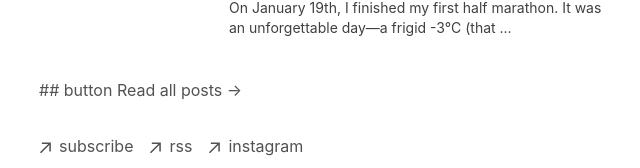
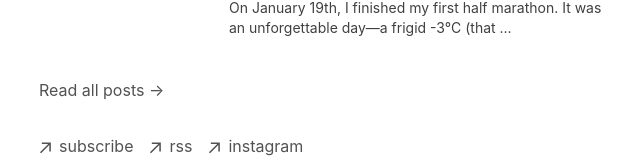
Before and after one commit to supermandee/supermandee.github.io, a Next.js app: page / in a window 1280 px wide. Shown: the part 510-678 px from the top of the page, without its empty margins (313-953 px from the left). Built offline with nearby package versions, Linux system fonts and the light colour scheme.

Commit message:
update button

```diff
--- a/app/page.tsx
+++ b/app/page.tsx
@@ -17,7 +17,7 @@ export default function Page() {
         <Link
           href="/blog"
           className="flex items-center transition-all hover:text-neutral-800 dark:hover:text-neutral-100"
-        > ## button
+        >
           Read all posts →
         </Link>
       </div>
```
Also changed, not shown: 17 other files (tests, documents, lock files or other folders).
